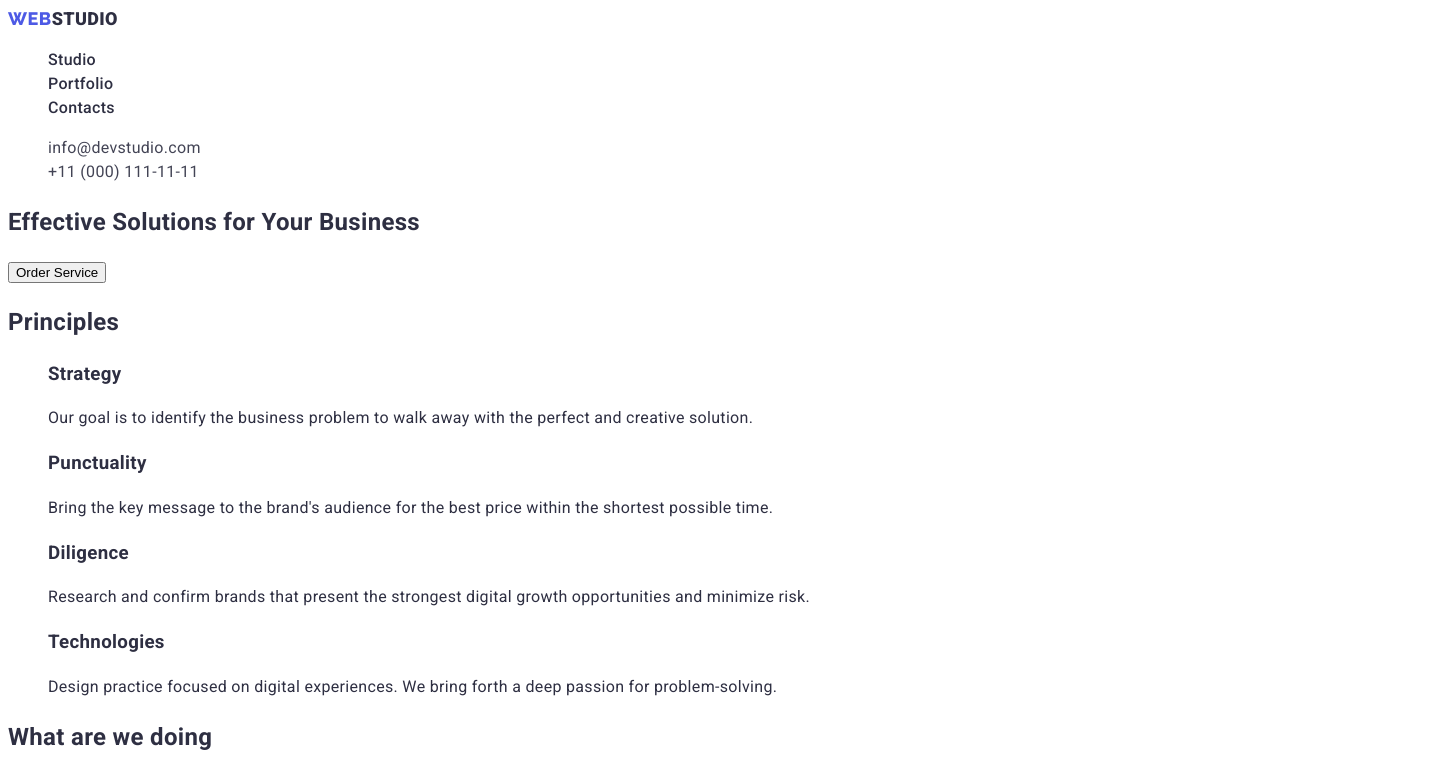
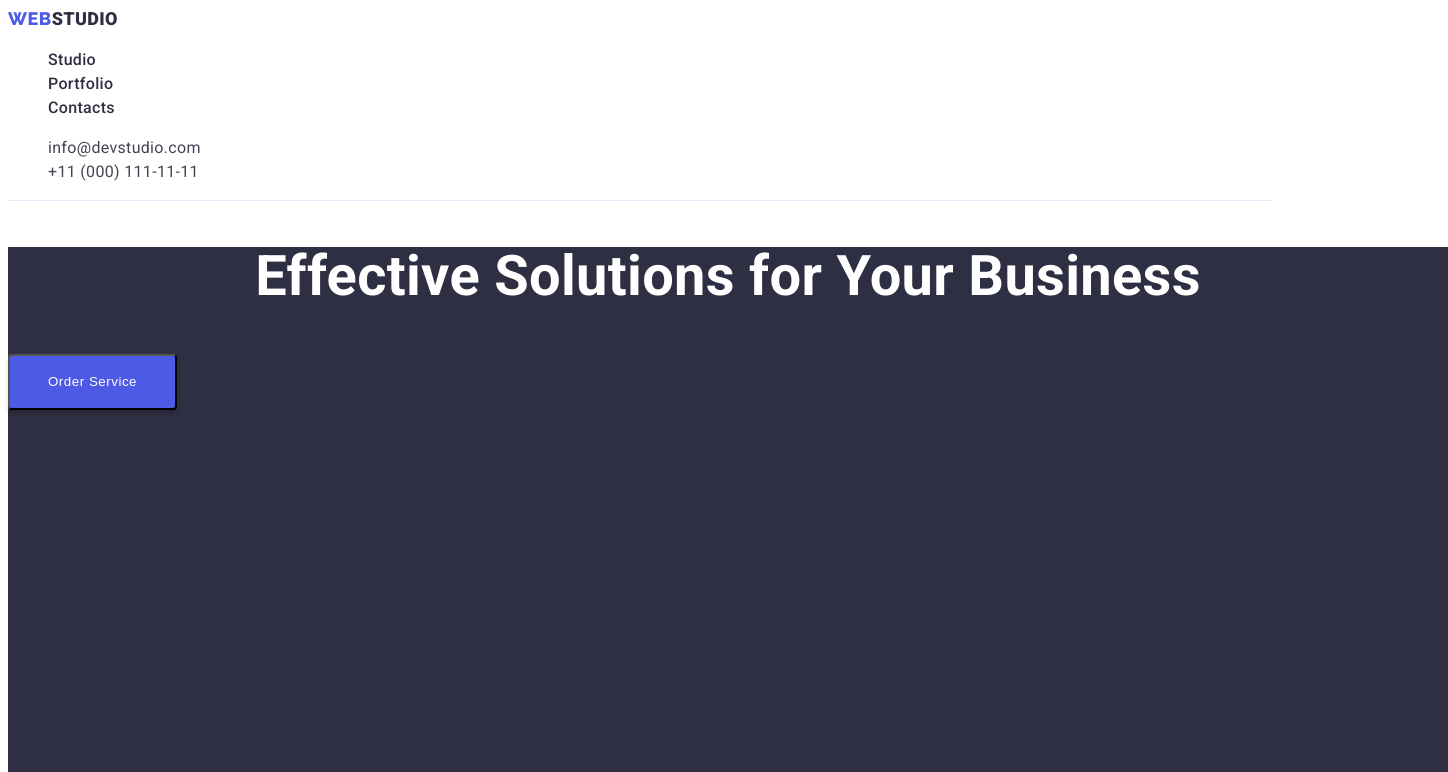
Before and after one commit to Anna-Chernukhina/goit-markup-hw-02, a plain HTML site: page index.html in a window 1280 px wide. Shown: the top 772 px of the page, 1448 px wide, since content can reach past the window. Drawn offline with Linux system fonts and the light colour scheme.

Commit message:
index.html updated
section main
section principles

```diff
--- a/css/styles.css
+++ b/css/styles.css
@@ -47,6 +47,11 @@ a {
 }
 
 /*----Header----*/
+.header {
+    background: var(--white-background);
+    border-bottom: 1px solid var(--accent-color);
+}
+
 .header-logo {
     font-family: var(--main-font);
     font-weight: 800;
@@ -88,6 +93,52 @@ a {
     font-style: normal;
 }
 
+/*----Main section----*/
+.main-section {
+    background-color: var(--dark);
+    width: 1440px;
+    height: 600px;
+}
+
+.title {
+    font-weight: 700;
+    font-size: 56px;
+    line-height: 1.07;
+    text-align: center;
+    color: var(--white-background);
+}
+
+.main-section-button {
+    background: var(--primary-brand);
+    box-shadow: 0px 4px 4px rgba(0, 0, 0, 0.15);
+    border-radius: 4px;
+    font-weight: 500;
+    letter-spacing: 0.04em;
+    color: var(--white-background);
+    width: 169px;
+    height: 56px;
+}
+
+/*----Section principles----*/
+.principles {
+    background-color: var(--white-background);
+    width: 1440px;
+}
+
+.principles-title {
+    color: var(--white-background);
+}
+
+.principles-name {
+    font-weight: 500;
+    font-size: 20px;
+    line-height: 1.2;
+}
+
+.principles-text {
+    font-weight: 400;
+    color: var(--text-color);
+}
 
 /*----Footer----*/
 .footer {
--- a/index.html
+++ b/index.html
@@ -55,31 +55,34 @@
         <!--Effective Solutions for Your Business-->
         <section class="main-section">
             <h1 class="title">Effective Solutions for Your Business</h1>
-            <button type="button">Order Service</button>
+            <button type="button" class="main-section-button">Order Service</button>
         </section>
 
         <!--Principles-->
-        <section>
-            <h2>Principles</h2>
+        <section class="principles">
+            <h2 class="principles-title">Principles</h2>
             <ul>
                 <li>
-                    <h3>Strategy</h3>
-                    <p>Our goal is to identify the business
+                    <h3 class="principles-name">Strategy</h3>
+                    <p class="principles-text">Our goal is to identify the business
                         problem to walk away with the perfect and creative solution.</p>
                 </li>
                 <li>
-                    <h3>Punctuality</h3>
-                    <p>Bring the key message to the brand's audience for the best price within the shortest possible
+                    <h3 class="principles-name">Punctuality</h3>
+                    <p class="principles-text">Bring the key message to the brand's audience for the best price within
+                        the shortest possible
                         time.</p>
                 </li>
                 <li>
-                    <h3>Diligence</h3>
-                    <p>Research and confirm brands that present the strongest digital growth opportunities and minimize
+                    <h3 class="principles-name">Diligence</h3>
+                    <p class="principles-text">Research and confirm brands that present the strongest digital growth
+                        opportunities and minimize
                         risk.</p>
                 </li>
                 <li>
-                    <h3>Technologies</h3>
-                    <p>Design practice focused on digital experiences. We bring forth a deep passion for
+                    <h3 class="principles-name">Technologies</h3>
+                    <p class="principles-text">Design practice focused on digital experiences. We bring forth a deep
+                        passion for
                         problem-solving.</p>
                 </li>
             </ul>
```
